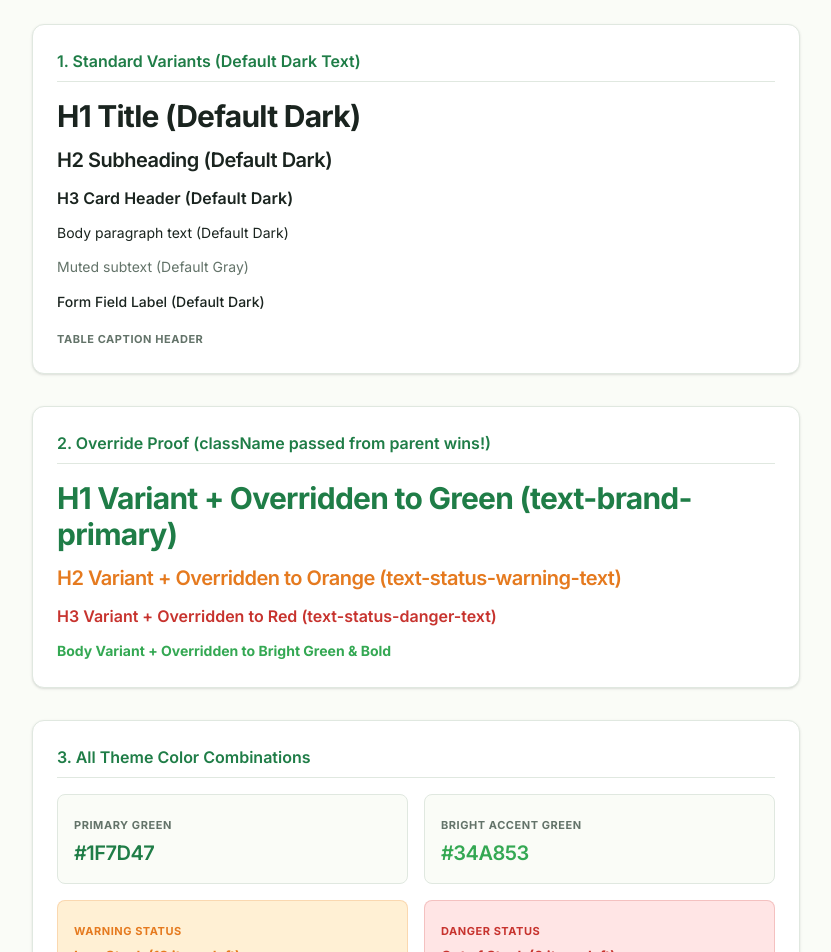
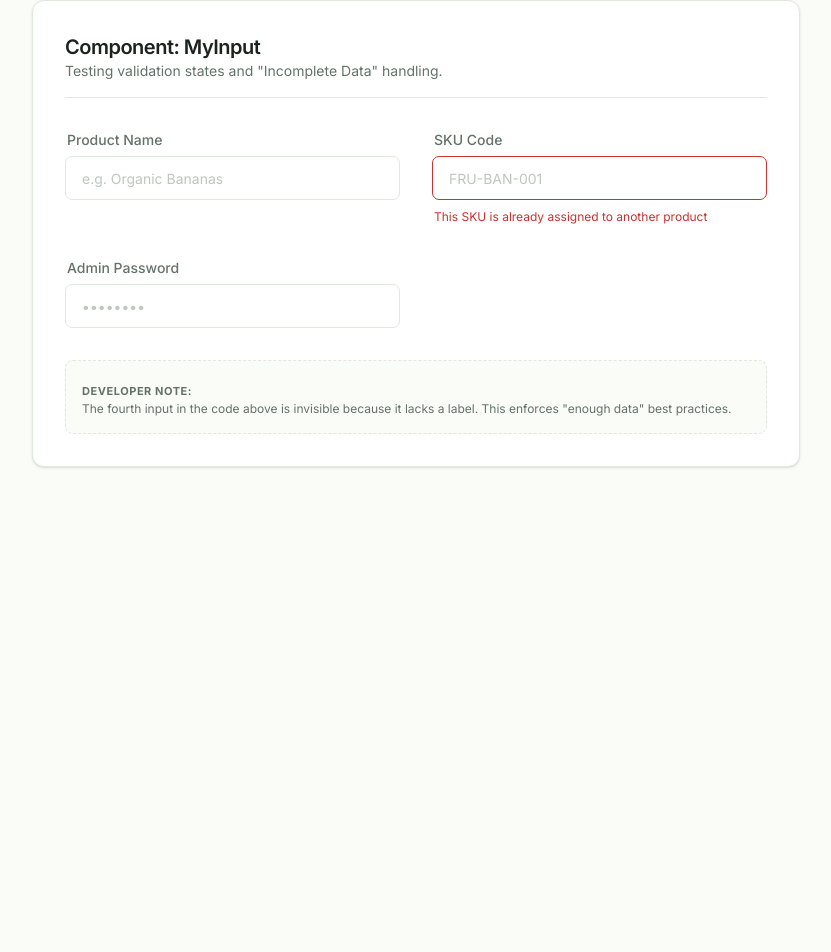
Before and after one commit to osama-Brightskies/grocery-ecommerce, a React (Vite) app: page / in a window 1280 px wide. Shown: the part 117-1069 px from the top of the page, without its empty margins (224-1055 px from the left). After the commit the page ends 800 px from the top, so only its background shows below. Built offline with nearby package versions, Linux system fonts and the light colour scheme.

Commit message:
feat(71):created a reusable Input cutomized component using both input & label components from shadcn

```diff
--- a/src/App.tsx
+++ b/src/App.tsx
@@ -1,149 +1,64 @@
-import { Typography } from "./components/common/Typography";
+import { Typography } from "./components/Typography";
+import { MyInput } from "./components/MyInput";
 
 export default function App() {
   return (
     <div className="min-h-screen bg-surface-soft p-8 font-sans antialiased">
       <div className="mx-auto max-w-3xl space-y-8">
-        {/* Header */}
+        {/* EXISTING TYPOGRAPHY SECTIONS (Kept for your reference) */}
         <div className="border-b border-border-input pb-4">
           <Typography variant="h1" className="text-brand-primary">
-            Freshly Typography & Color Combinations 🌿
-          </Typography>
-          <Typography variant="muted" className="mt-1">
-            Testing all variants and verifying that passing custom `className`
-            overrides default styles.
+            Freshly Design System 🌿
           </Typography>
         </div>
 
-        {/* SECTION 1: Standard Variants (Default Colors) */}
-        <div className="rounded-xl border border-border-input bg-white p-6 shadow-sm space-y-4">
-          <Typography
-            variant="h3"
-            className="text-brand-primary border-b border-border-input pb-2"
-          >
-            1. Standard Variants (Default Dark Text)
-          </Typography>
+        {/* ... (Section 1, 2, 3 remains here) ... */}
 
-          <div className="space-y-3">
-            <Typography variant="h1">H1 Title (Default Dark)</Typography>
-            <Typography variant="h2">H2 Subheading (Default Dark)</Typography>
-            <Typography variant="h3">H3 Card Header (Default Dark)</Typography>
-            <Typography variant="body">
-              Body paragraph text (Default Dark)
+        {/* NEW SECTION: MyInput COMPONENT TESTING */}
+        <div className="rounded-xl border border-border-input bg-white p-8 shadow-sm space-y-8">
+          <div className="border-b border-border-input pb-4">
+            <Typography variant="h2" className="text-sidebar-bg">
+              Component: MyInput
             </Typography>
             <Typography variant="muted">
-              Muted subtext (Default Gray)
-            </Typography>
-            <div>
-              <Typography variant="label">
-                Form Field Label (Default Dark)
-              </Typography>
-            </div>
-            <div>
-              <Typography variant="caption">TABLE CAPTION HEADER</Typography>
-            </div>
-          </div>
-        </div>
-
-        {/* SECTION 2: Proof that className Overrides Variant Styles */}
-        <div className="rounded-xl border border-border-input bg-white p-6 shadow-sm space-y-4">
-          <Typography
-            variant="h3"
-            className="text-brand-primary border-b border-border-input pb-2"
-          >
-            2. Override Proof (className passed from parent wins!)
-          </Typography>
-
-          <div className="space-y-3">
-            {/* Overridden to Brand Primary Green */}
-            <Typography variant="h1" className="text-brand-primary">
-              H1 Variant + Overridden to Green (text-brand-primary)
-            </Typography>
-
-            {/* Overridden to Warning Orange */}
-            <Typography variant="h2" className="text-status-warning-text">
-              H2 Variant + Overridden to Orange (text-status-warning-text)
-            </Typography>
-
-            {/* Overridden to Danger Red */}
-            <Typography variant="h3" className="text-status-danger-text">
-              H3 Variant + Overridden to Red (text-status-danger-text)
-            </Typography>
-
-            {/* Overridden to Accent Green */}
-            <Typography variant="body" className="text-brand-accent font-bold">
-              Body Variant + Overridden to Bright Green & Bold
+              Testing validation states and "Incomplete Data" handling.
             </Typography>
           </div>
-        </div>
 
-        {/* SECTION 3: All Theme Color Combinations */}
-        <div className="rounded-xl border border-border-input bg-white p-6 shadow-sm space-y-4">
-          <Typography
-            variant="h3"
-            className="text-brand-primary border-b border-border-input pb-2"
-          >
-            3. All Theme Color Combinations
-          </Typography>
+          <div className="grid grid-cols-1 md:grid-cols-2 gap-8">
+            {/* 1. Normal State */}
+            <MyInput label="Product Name" placeholder="e.g. Organic Bananas" />
 
-          <div className="grid grid-cols-1 sm:grid-cols-2 gap-4">
-            {/* Primary Green */}
-            <div className="p-4 rounded-lg bg-surface-soft border border-border-input">
-              <Typography variant="caption">PRIMARY GREEN</Typography>
-              <Typography variant="h2" className="text-brand-primary mt-1">
-                #1F7D47
-              </Typography>
-            </div>
+            {/* 2. Error State (Simulating Zod validation error) */}
+            <MyInput
+              label="SKU Code"
+              placeholder="FRU-BAN-001"
+              error="This SKU is already assigned to another product"
+            />
 
-            {/* Bright Accent Green */}
-            <div className="p-4 rounded-lg bg-surface-soft border border-border-input">
-              <Typography variant="caption">BRIGHT ACCENT GREEN</Typography>
-              <Typography variant="h2" className="text-brand-accent mt-1">
-                #34A853
-              </Typography>
-            </div>
+            {/* 3. Password Type */}
+            <MyInput
+              label="Admin Password"
+              type="password"
+              placeholder="••••••••"
+            />
 
-            {/* Warning Status Card */}
-            <div className="p-4 rounded-lg bg-status-warning-bg border border-status-warning-text/20">
-              <Typography
-                variant="caption"
-                className="text-status-warning-text"
-              >
-                WARNING STATUS
-              </Typography>
-              <Typography
-                variant="body"
-                className="text-status-warning-text font-bold mt-1"
-              >
-                Low Stock (18 items left)
-              </Typography>
-            </div>
+            {/* 4. Missing Label Case (The "Nothing" Case) */}
+            {/*
+                Since we added the guard clause 'if (!label) return null',
+                the following component will NOT render anything to the screen.
+            */}
+            <MyInput label={""} placeholder="You should not see me" />
+          </div>
 
-            {/* Danger Status Card */}
-            <div className="p-4 rounded-lg bg-status-danger-bg border border-status-danger-text/20">
-              <Typography variant="caption" className="text-status-danger-text">
-                DANGER STATUS
-              </Typography>
-              <Typography
-                variant="body"
-                className="text-status-danger-text font-bold mt-1"
-              >
-                Out of Stock (0 items left)
-              </Typography>
-            </div>
-
-            {/* Dark Sidebar Container */}
-            <div className="p-5 rounded-lg bg-sidebar-bg sm:col-span-2 space-y-2">
-              <Typography variant="caption" className="text-text-subtle">
-                DARK SIDEBAR CONTAINER (#1A241F)
-              </Typography>
-              <Typography variant="h2" className="text-white">
-                White Text on Dark Background
-              </Typography>
-              <Typography variant="muted" className="text-text-subtle">
-                Subtle gray-green text (#BDC7BF)
-              </Typography>
-            </div>
+          <div className="bg-surface-soft p-4 rounded-lg border border-dashed border-border-input">
+            <Typography variant="caption" className="text-text-secondary">
+              Developer Note:
+            </Typography>
+            <Typography variant="muted" className="text-xs">
+              The fourth input in the code above is invisible because it lacks a
+              label. This enforces "enough data" best practices.
+            </Typography>
           </div>
         </div>
       </div>
--- /dev/null
+++ b/src/components/MyInput.tsx
@@ -0,0 +1,53 @@
+import { forwardRef, type InputHTMLAttributes } from "react";
+import { Input } from "./ui/input";
+import { Typography } from "./Typography";
+import { cn } from "../lib/utils";
+
+type MyInputProps = InputHTMLAttributes<HTMLInputElement> & {
+  label: string;
+  error?: string;
+};
+
+export const MyInput = forwardRef<HTMLInputElement, MyInputProps>(
+  ({ label, error, className, type, ...props }, ref) => {
+    if (!label) return null;
+
+    return (
+      <div className={cn("flex flex-col gap-1.5 w-full", className)}>
+        <Typography
+          variant="label"
+          as="label"
+          className="text-text-secondary ml-0.5"
+        >
+          {label}
+        </Typography>
+
+        <Input
+          type={type}
+          ref={ref}
+          className={cn(
+            "h-11 w-full bg-white px-4",
+            "rounded-[7px] border-border-input",
+            "text-sidebar-bg font-normal text-sm placeholder:text-text-subtle",
+            "focus-visible:ring-1 focus-visible:ring-brand-primary focus-visible:border-brand-primary",
+            "transition-all duration-200 shadow-none",
+            error &&
+              "border-status-danger-text focus-visible:ring-status-danger-text",
+          )}
+          {...props}
+        />
+
+        {error && (
+          <Typography
+            variant="muted"
+            className="text-status-danger-text text-[12px] ml-0.5 mt-0.5 animate-in fade-in slide-in-from-top-1"
+          >
+            {error}
+          </Typography>
+        )}
+      </div>
+    );
+  },
+);
+
+MyInput.displayName = "MyInput";
--- /dev/null
+++ b/src/components/ui/input.tsx
@@ -0,0 +1,19 @@
+import * as React from "react";
+
+import { cn } from "@/lib/utils";
+
+function Input({ className, type, ...props }: React.ComponentProps<"input">) {
+  return (
+    <input
+      type={type}
+      data-slot="input"
+      className={cn(
+        "h-8 w-full min-w-0 rounded-lg border border-input bg-transparent px-2.5 py-1 text-base transition-colors outline-none file:inline-flex file:h-6 file:border-0 file:bg-transparent file:text-sm file:font-medium file:text-foreground placeholder:text-muted-foreground focus-visible:border-ring focus-visible:ring-3 focus-visible:ring-ring/50 disabled:pointer-events-none disabled:cursor-not-allowed disabled:bg-input/50 disabled:opacity-50 aria-invalid:border-destructive aria-invalid:ring-3 aria-invalid:ring-destructive/20 md:text-sm dark:bg-input/30 dark:disabled:bg-input/80 dark:aria-invalid:border-destructive/50 dark:aria-invalid:ring-destructive/40",
+        className,
+      )}
+      {...props}
+    />
+  );
+}
+
+export { Input };
```
Also changed, not shown: src/components/Typography.tsx (renamed from src/components/common/Typography.tsx).
